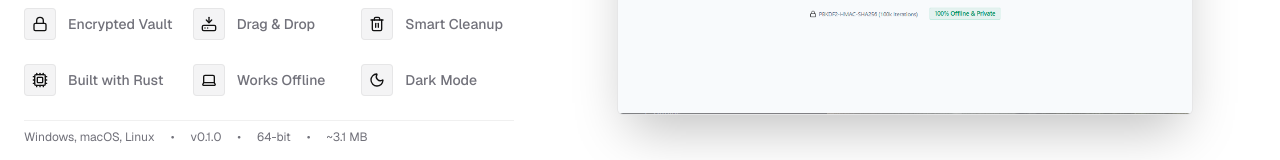
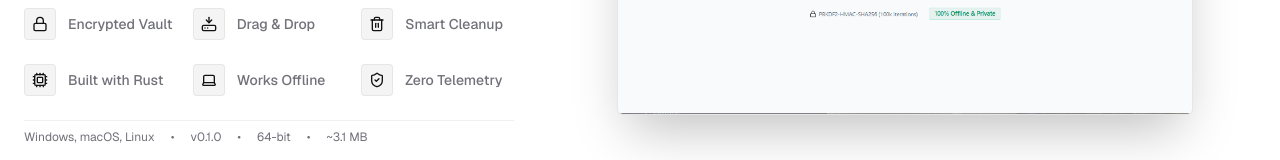
Before and after one commit to WonderDogbe/SentryDrive, a Next.js app: page / in a window 1280 px wide. Shown: the part 497-657 px from the top of the page. Built offline with nearby package versions, Linux system fonts and the light colour scheme.

Commit message:
feat: add Features component with animated list of application capabilities

```diff
--- a/src/components/Features.tsx
+++ b/src/components/Features.tsx
@@ -1,6 +1,6 @@
 "use client";
 
-import { Lock, HardDriveDownload, Trash2, Cpu, Laptop, Moon } from "lucide-react";
+import { Lock, HardDriveDownload, Trash2, Cpu, Laptop, ShieldCheck } from "lucide-react";
 import { motion } from "framer-motion";
 
 const featureList = [
@@ -9,7 +9,7 @@ const featureList = [
   { icon: Trash2, label: "Smart Cleanup" },
   { icon: Cpu, label: "Built with Rust" },
   { icon: Laptop, label: "Works Offline" },
-  { icon: Moon, label: "Dark Mode" },
+  { icon: ShieldCheck, label: "Zero Telemetry" },
 ];
 
 export default function Features() {
```
